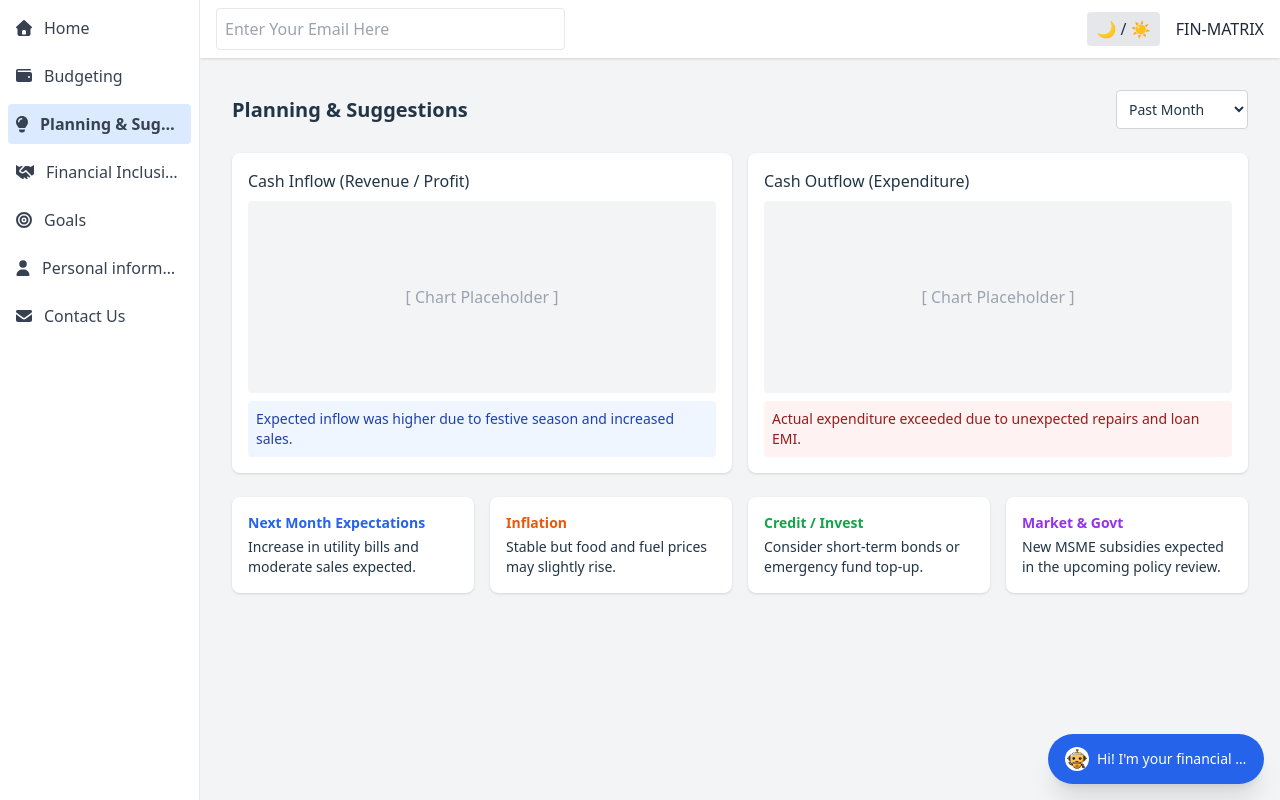
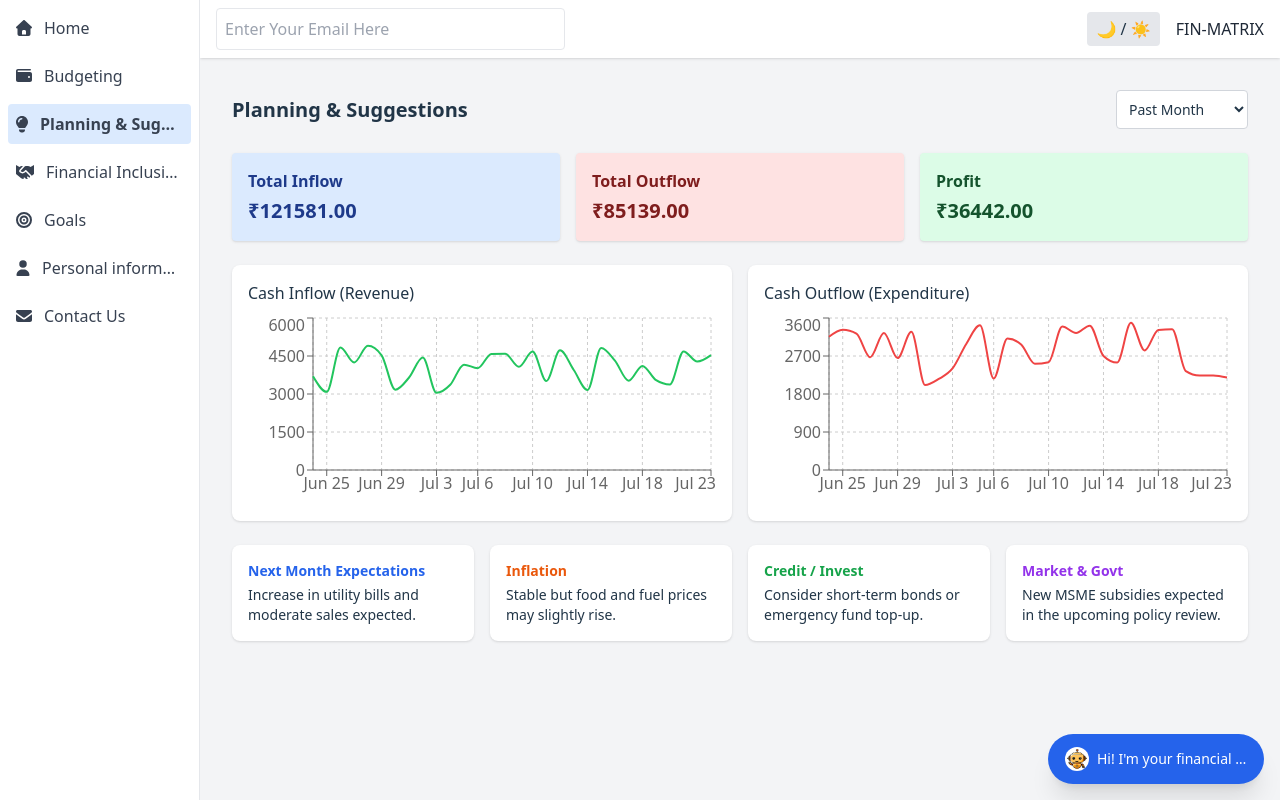
Before and after one commit to Navya2804/UI, a React (Vite) app: page /planning in a window 1280 px wide. Built offline with nearby package versions, Linux system fonts and the light colour scheme.

Commit message:
planning page

```diff
--- a/package.json
+++ b/package.json
@@ -18,12 +18,14 @@
     "@nextui-org/react": "^2.6.11",
     "@radix-ui/react-icons": "^1.3.2",
     "chart.js": "^4.5.0",
+    "dayjs": "^1.11.13",
     "framer-motion": "^12.23.9",
     "react": "^19.1.0",
     "react-chartjs-2": "^5.3.0",
     "react-dom": "^19.1.0",
     "react-icons": "^5.5.0",
-    "react-router-dom": "^7.7.0"
+    "react-router-dom": "^7.7.0",
+    "recharts": "^3.1.0"
   },
   "devDependencies": {
     "@eslint/js": "^9.30.1",
--- a/src/components/Planning.jsx
+++ b/src/components/Planning.jsx
@@ -1,5 +1,29 @@
 import { useState } from "react";
-import { Select, SelectItem } from "@nextui-org/react";
+import {
+  LineChart,
+  Line,
+  XAxis,
+  YAxis,
+  Tooltip,
+  CartesianGrid,
+  ResponsiveContainer,
+} from "recharts";
+import dayjs from "dayjs";
+
+// Generate 30-day mock data
+const generateDailyData = () => {
+  const data = [];
+  for (let i = 0; i < 30; i++) {
+    const date = dayjs().subtract(29 - i, "day").format("MMM D");
+    const inflow = 3000 + Math.floor(Math.random() * 2000);
+    const outflow = 2000 + Math.floor(Math.random() * 1500);
+    data.push({ date, inflow, outflow });
+  }
+  return data;
+};
+
+const data = generateDailyData();
+
 const Planning = () => {
   const [timeRange, setTimeRange] = useState("past_month");
 
@@ -11,9 +35,13 @@ const Planning = () => {
     { value: "past_year", label: "Past Year" },
   ];
 
+  const totalIncome = data.reduce((sum, d) => sum + d.inflow, 0);
+  const totalExpense = data.reduce((sum, d) => sum + d.outflow, 0);
+  const netProfit = totalIncome - totalExpense;
+
   return (
     <div className="p-4 space-y-6">
-      {/* Top Bar with Dropdown */}
+      {/* Header and Range Selector */}
       <div className="flex justify-between items-center">
         <h2 className="text-xl font-semibold">Planning & Suggestions</h2>
         <select
@@ -29,48 +57,107 @@ const Planning = () => {
         </select>
       </div>
 
-      {/* Charts Row */}
+      {/* Stat Cards */}
+<div className="grid grid-cols-1 sm:grid-cols-3 gap-4">
+  {/* Inflow */}
+  <div className="bg-blue-100 text-blue-900 rounded p-4 shadow">
+    <h4 className="font-semibold mb-1">Total Inflow</h4>
+    <p className="text-xl font-bold">₹{totalIncome.toFixed(2)}</p>
+  </div>
+
+  {/* Outflow */}
+  <div className="bg-red-100 text-red-900 rounded p-4 shadow">
+    <h4 className="font-semibold mb-1">Total Outflow</h4>
+    <p className="text-xl font-bold">₹{totalExpense.toFixed(2)}</p>
+  </div>
+
+  {/* Profit or Loss */}
+  <div
+    className={`rounded p-4 shadow ${
+      netProfit >= 0
+        ? "bg-green-100 text-green-900"
+        : "bg-orange-100 text-orange-900"
+    }`}
+  >
+    <h4 className="font-semibold mb-1">
+      {netProfit >= 0 ? "Profit" : "Loss"}
+    </h4>
+    <p className="text-xl font-bold">₹{Math.abs(netProfit).toFixed(2)}</p>
+  </div>
+</div>
+      {/* Graphs */}
       <div className="grid grid-cols-1 md:grid-cols-2 gap-4">
-        {/* Cash Inflow */}
+        {/* Inflow Chart */}
         <div className="bg-white dark:bg-gray-800 shadow rounded-lg p-4">
-          <h3 className="font-medium mb-2">Cash Inflow (Revenue / Profit)</h3>
-          <div className="h-48 bg-gray-100 dark:bg-gray-700 rounded flex items-center justify-center text-gray-400">
-            {/* Replace with actual <LineChart /> */}
-            [ Chart Placeholder ]
-          </div>
-          <div className="mt-2 text-sm p-2 bg-blue-50 dark:bg-blue-900 text-blue-800 dark:text-blue-200 rounded">
-            Expected inflow was higher due to festive season and increased sales.
+          <h3 className="font-medium mb-2">Cash Inflow (Revenue)</h3>
+          <div className="h-48">
+            <ResponsiveContainer width="100%" height="100%">
+              <LineChart data={data}>
+                <CartesianGrid strokeDasharray="3 3" />
+                <XAxis dataKey="date" />
+                <YAxis />
+                <Tooltip />
+                <Line
+                  type="monotone"
+                  dataKey="inflow"
+                  stroke="#22c55e" // green
+                  strokeWidth={2}
+                  dot={false}
+                  name="Inflow"
+                />
+              </LineChart>
+            </ResponsiveContainer>
           </div>
         </div>
 
-        {/* Cash Outflow */}
+        {/* Outflow Chart */}
         <div className="bg-white dark:bg-gray-800 shadow rounded-lg p-4">
           <h3 className="font-medium mb-2">Cash Outflow (Expenditure)</h3>
-          <div className="h-48 bg-gray-100 dark:bg-gray-700 rounded flex items-center justify-center text-gray-400">
-            [ Chart Placeholder ]
-          </div>
-          <div className="mt-2 text-sm p-2 bg-red-50 dark:bg-red-900 text-red-800 dark:text-red-200 rounded">
-            Actual expenditure exceeded due to unexpected repairs and loan EMI.
+          <div className="h-48">
+            <ResponsiveContainer width="100%" height="100%">
+              <LineChart data={data}>
+                <CartesianGrid strokeDasharray="3 3" />
+                <XAxis dataKey="date" />
+                <YAxis />
+                <Tooltip />
+                <Line
+                  type="monotone"
+                  dataKey="outflow"
+                  stroke="#ef4444" // red
+                  strokeWidth={2}
+                  dot={false}
+                  name="Outflow"
+                />
+              </LineChart>
+            </ResponsiveContainer>
           </div>
         </div>
       </div>
 
-      {/* Bottom 4 Insight Boxes */}
+      {/* Insight Boxes */}
       <div className="grid grid-cols-1 sm:grid-cols-2 lg:grid-cols-4 gap-4">
         <div className="bg-white dark:bg-gray-800 shadow rounded-lg p-4 text-sm">
-          <h4 className="font-semibold text-blue-600 dark:text-blue-300 mb-1">Next Month Expectations</h4>
+          <h4 className="font-semibold text-blue-600 dark:text-blue-300 mb-1">
+            Next Month Expectations
+          </h4>
           <p>Increase in utility bills and moderate sales expected.</p>
         </div>
         <div className="bg-white dark:bg-gray-800 shadow rounded-lg p-4 text-sm">
-          <h4 className="font-semibold text-orange-600 dark:text-orange-300 mb-1">Inflation</h4>
+          <h4 className="font-semibold text-orange-600 dark:text-orange-300 mb-1">
+            Inflation
+          </h4>
           <p>Stable but food and fuel prices may slightly rise.</p>
         </div>
         <div className="bg-white dark:bg-gray-800 shadow rounded-lg p-4 text-sm">
-          <h4 className="font-semibold text-green-600 dark:text-green-300 mb-1">Credit / Invest</h4>
+          <h4 className="font-semibold text-green-600 dark:text-green-300 mb-1">
+            Credit / Invest
+          </h4>
           <p>Consider short-term bonds or emergency fund top-up.</p>
         </div>
         <div className="bg-white dark:bg-gray-800 shadow rounded-lg p-4 text-sm">
-          <h4 className="font-semibold text-purple-600 dark:text-purple-300 mb-1">Market & Govt</h4>
+          <h4 className="font-semibold text-purple-600 dark:text-purple-300 mb-1">
+            Market & Govt
+          </h4>
           <p>New MSME subsidies expected in the upcoming policy review.</p>
         </div>
       </div>
```
Also changed, not shown: 1 other file (tests, documents, lock files or other folders).
